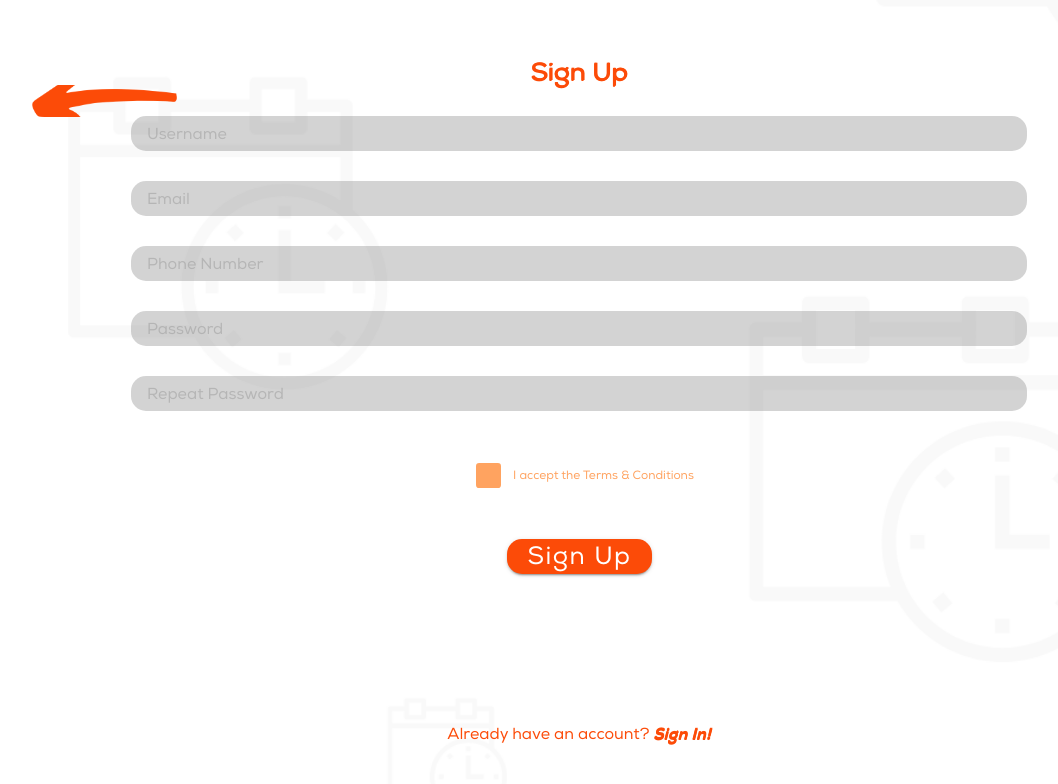
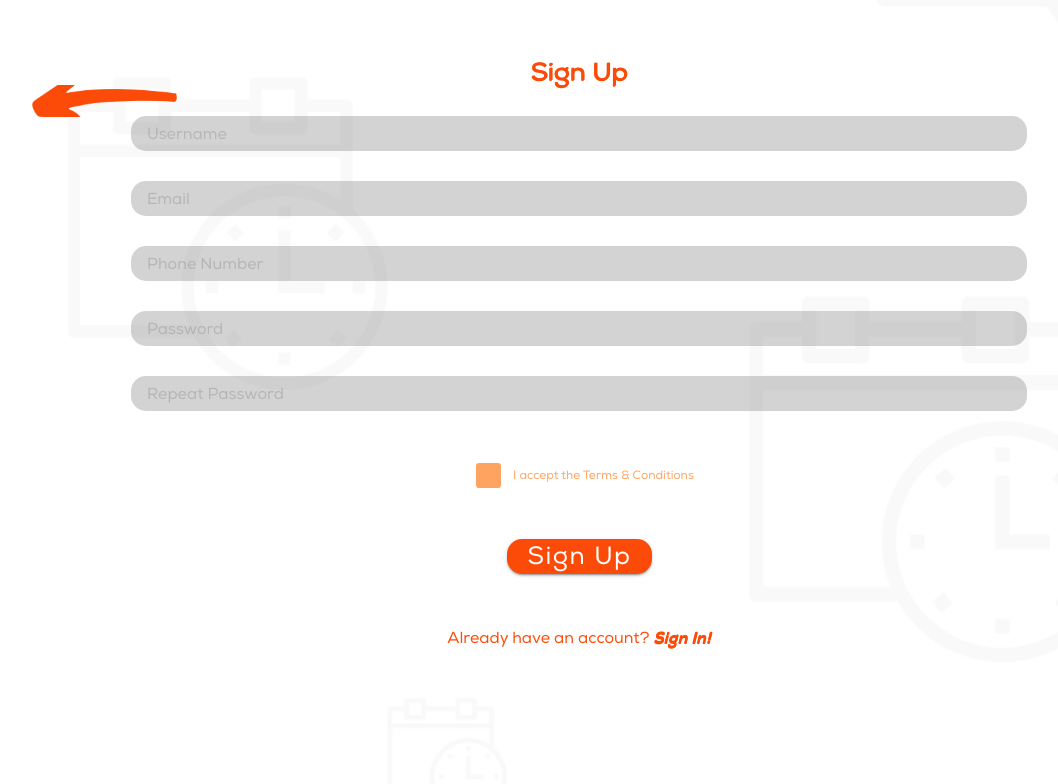
Before and after one commit to WilfredoHernandez/RTApp, a React (Create React App) app: page /Register in a window 1280 px wide. Shown: the top 784 px of the page, without its empty margins (61-1119 px from the left). Built offline with nearby package versions, Linux system fonts and the light colour scheme.

Commit message:
Solve id conflict between Forget and Register

```diff
--- a/src/pages/Forget.scss
+++ b/src/pages/Forget.scss
@@ -89,7 +89,7 @@
   font-style: italic;
   }
 
-#footer {
+#forgetFooter {
   margin-top: 18vh;
 }
 
@@ -230,6 +230,7 @@
     font-size: 17px;
     margin-top: 0;
   }
+}
 
 /*Media query to adapt design to screens with min-height of 1024px*/
 @media screen and (min-width: 1024px){
@@ -335,5 +336,5 @@
     width: 300px;
     height: 100px;
   }
-  }
+
 }
```
